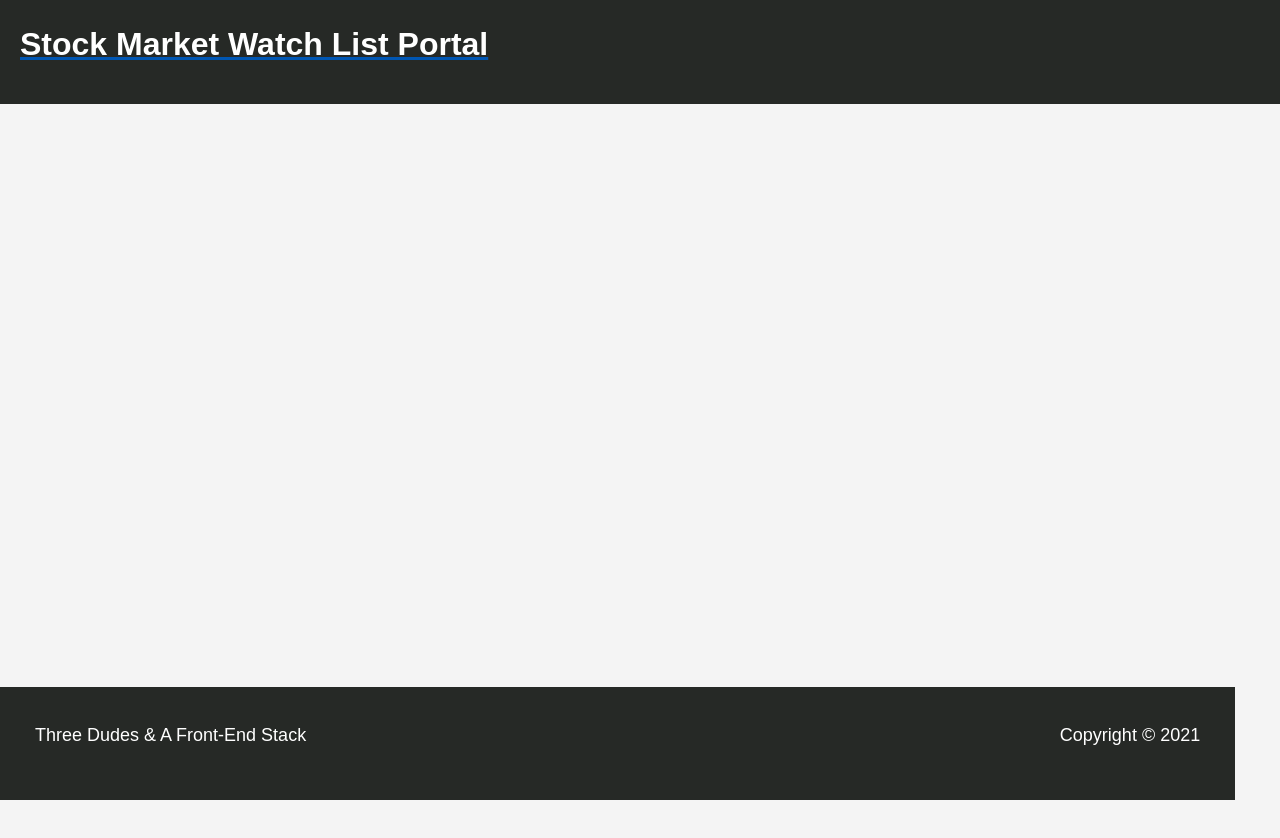
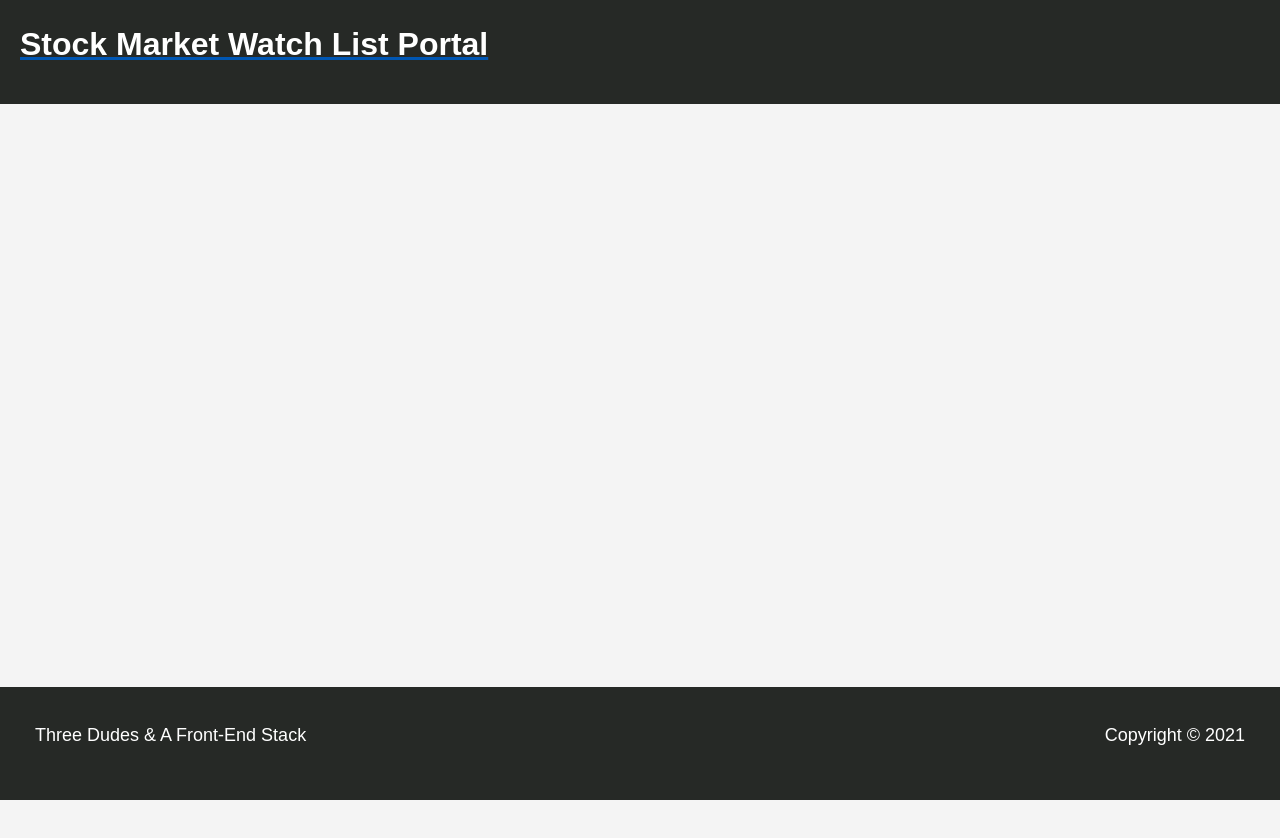
Before and after one commit to salsc/project-three, a React (Create React App) app: page / in a window 1280 px wide. Shown: the top 838 px of the page. Built offline with nearby package versions, Linux system fonts and the light colour scheme; no server answers.

Commit message:
footer width to 100%

```diff
--- a/src/components/App/App.css
+++ b/src/components/App/App.css
@@ -59,7 +59,7 @@ a {
   font-size: large;
   color: white;
   padding: 35px;
-  width: 96.5%;
+  width: 100%;
 }
 
 /* .right-footer {
```
